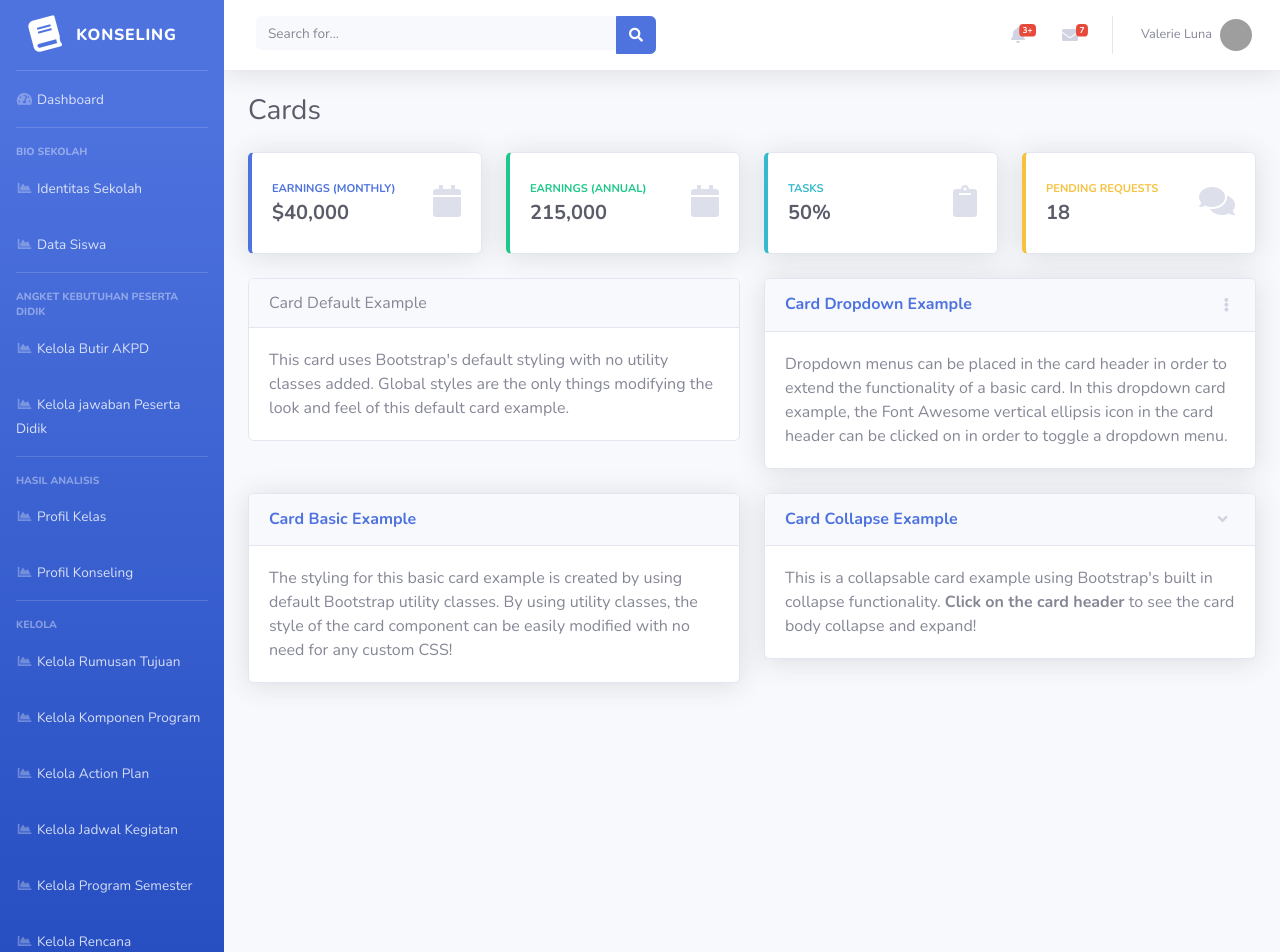
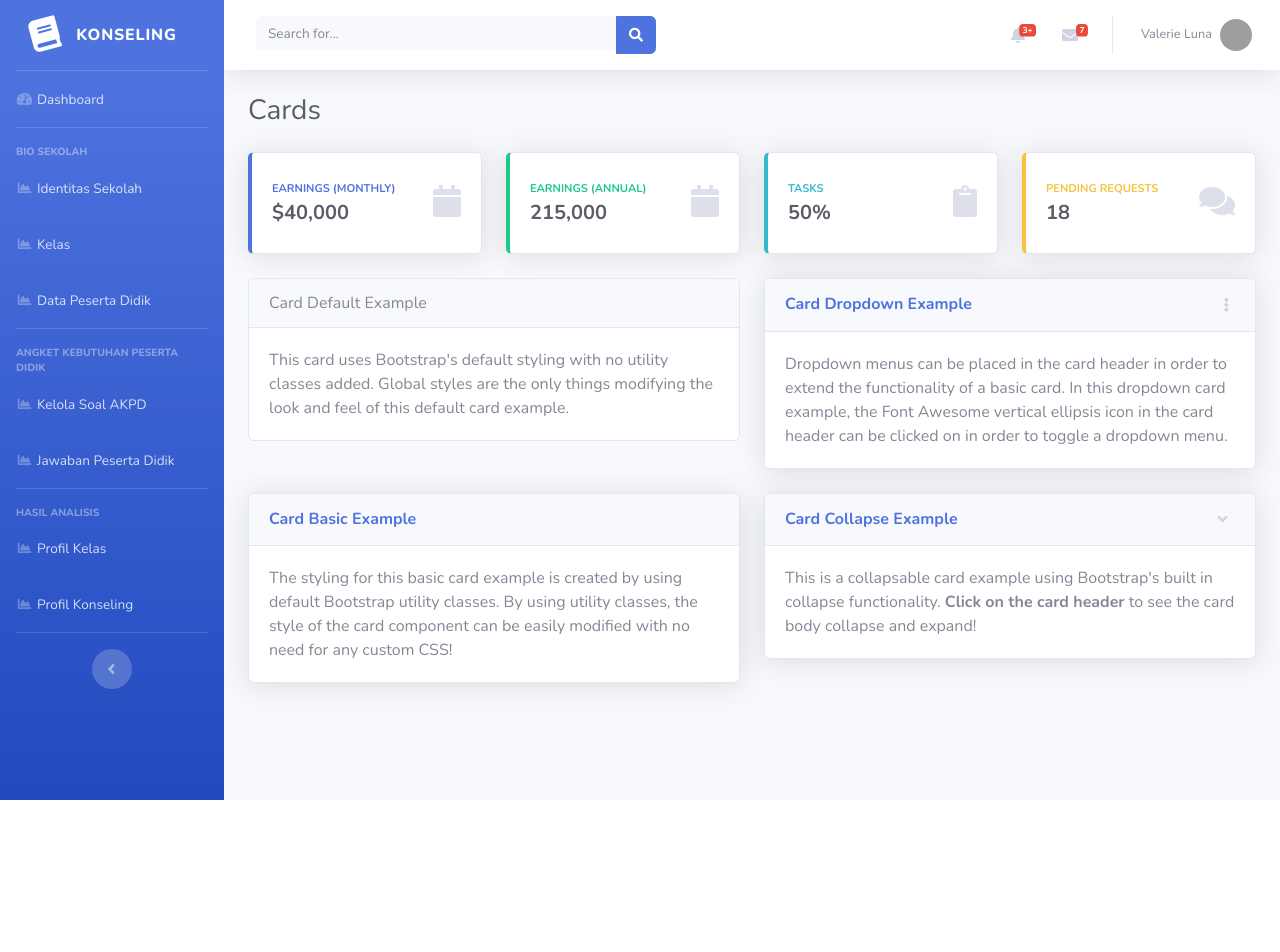
Before and after one commit to hendri2212/konseling, a React (Create React App) app in the folder frontend/: page /cards in a window 1280 px wide. Shown: the top 952 px of the page. After the commit the page ends 800 px from the top, so only its background shows below. Built offline with nearby package versions, Linux system fonts and the light colour scheme; grey boxes are pictures that could not be loaded.

Commit message:
update: fitur menu
untuk sementara fitur yang ada yaitu
dashboard, Identitas sekolah, data kelas, soal AKPD, jawaban, analisis profil kelas dan profil konseling

```diff
--- a/frontend/src/components/Navigation/Sidebar/index.js
+++ b/frontend/src/components/Navigation/Sidebar/index.js
@@ -63,11 +63,19 @@ class Sidebar extends Component {
           </Link>
         </li>
 
+        {/* <!-- Nav Item - Data Kelas --> */}
+        <li className="nav-item">
+          <Link className="nav-link" to="/kelas">
+            <i className="fas fa-fw fa-chart-area"></i>
+            <span>Kelas</span>
+          </Link>
+        </li>
+
         {/* <!-- Nav Item - Data Siswa --> */}
         <li className="nav-item">
           <Link className="nav-link" to="/identitas-sekolah">
             <i className="fas fa-fw fa-chart-area"></i>
-            <span>Data Siswa</span>
+            <span>Data Peserta Didik</span>
           </Link>
         </li>
 
@@ -83,14 +91,14 @@ class Sidebar extends Component {
         <li className="nav-item">
           <Link className="nav-link" to="/">
             <i className="fas fa-fw fa-chart-area"></i>
-            <span>Kelola Butir AKPD</span>
+            <span>Kelola Soal AKPD</span>
           </Link>
         </li>
 
         <li className="nav-item">
           <Link className="nav-link" to="/">
             <i className="fas fa-fw fa-chart-area"></i>
-            <span>Kelola jawaban Peserta Didik</span>
+            <span>Jawaban Peserta Didik</span>
           </Link>
         </li>
 
@@ -115,56 +123,6 @@ class Sidebar extends Component {
           <Link className="nav-link" to="/charts">
             <i className="fas fa-fw fa-chart-area"></i>
             <span>Profil Konseling</span>
-          </Link>
-        </li>
-
-        {/* <!-- Divider --> */}
-        <hr className="sidebar-divider" />
-
-        {/* <!-- Heading --> */}
-        <div className="sidebar-heading">
-          Kelola
-        </div>
-
-        <li className="nav-item">
-          <Link className="nav-link" to="/">
-            <i className="fas fa-fw fa-chart-area"></i>
-            <span>Kelola Rumusan Tujuan</span>
-          </Link>
-        </li>
-
-        <li className="nav-item">
-          <Link className="nav-link" to="/">
-            <i className="fas fa-fw fa-chart-area"></i>
-            <span>Kelola Komponen Program</span>
-          </Link>
-        </li>
-
-        <li className="nav-item">
-          <Link className="nav-link" to="/">
-            <i className="fas fa-fw fa-chart-area"></i>
-            <span>Kelola Action Plan</span>
-          </Link>
-        </li>
-
-        <li className="nav-item">
-          <Link className="nav-link" to="/">
-            <i className="fas fa-fw fa-chart-area"></i>
-            <span>Kelola Jadwal Kegiatan</span>
-          </Link>
-        </li>
-
-        <li className="nav-item">
-          <Link className="nav-link" to="/">
-            <i className="fas fa-fw fa-chart-area"></i>
-            <span>Kelola Program Semester</span>
-          </Link>
-        </li>
-
-        <li className="nav-item">
-          <Link className="nav-link" to="/">
-            <i className="fas fa-fw fa-chart-area"></i>
-            <span>Kelola Rencana Pelaksanaan Layanan</span>
           </Link>
         </li>
 
```
